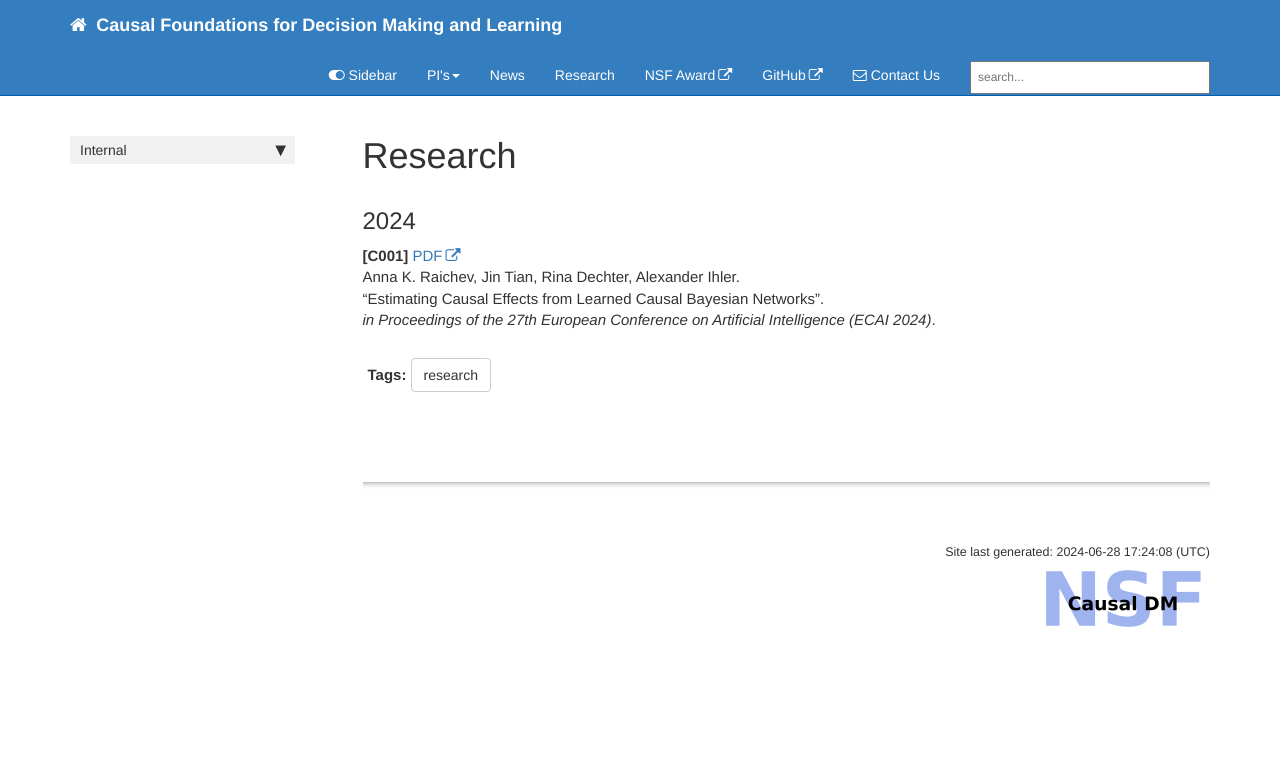
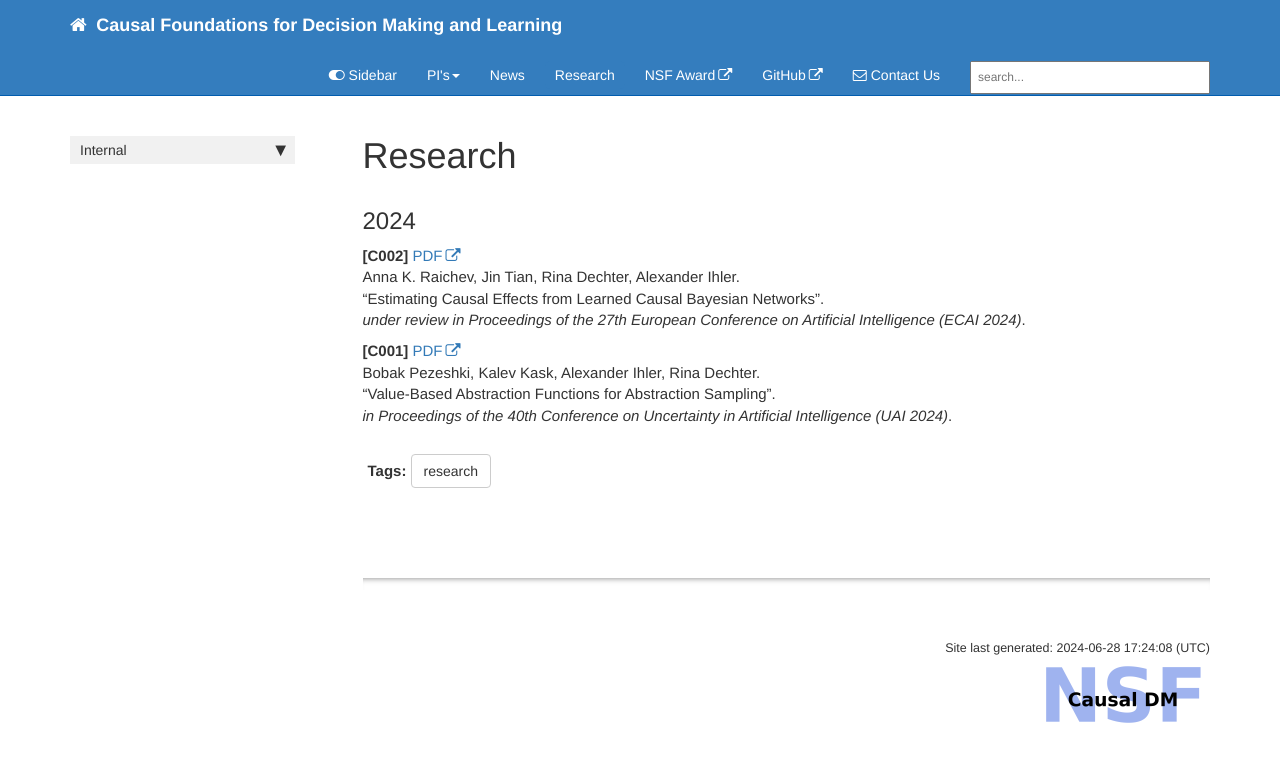
Before and after one commit to nsf-causal-dm/webhost-original, a Jekyll site: the page built from pages/research/research.md, in a window 1280 px wide. Shown: the top 762 px of the page. Built offline with Jekyll 4.4.1, drawn with Linux system fonts in a browser that asks for light colours; comment, search, counter and statistics services are not loaded.

Commit message:
added abstraction sampling

```diff
--- a/pages/research/research.md
+++ b/pages/research/research.md
@@ -10,7 +10,12 @@ toc: false
 
 ## 2024
 
-**[C001]** [PDF](https://drive.google.com/file/d/1we4Exee_2RtRWagbMPzSwbqp08EIzeVI/view?usp=sharing) \\
+**[C002]** [PDF](https://drive.google.com/file/d/1we4Exee_2RtRWagbMPzSwbqp08EIzeVI/view?usp=sharing) \\
 Anna K. Raichev, Jin Tian, Rina Dechter, Alexander Ihler. \\
 "Estimating Causal Effects from Learned Causal Bayesian Networks". \\
-*in Proceedings of the 27th European Conference on Artificial Intelligence (ECAI 2024)*.
+*under review in Proceedings of the 27th European Conference on Artificial Intelligence (ECAI 2024)*.
+
+**[C001]** [PDF](https://ics.uci.edu/~dechter/publications/r278.pdf) \\
+Bobak Pezeshki, Kalev Kask, Alexander Ihler, Rina Dechter. \\
+"Value-Based Abstraction Functions for Abstraction Sampling". \\
+*in Proceedings of the 40th Conference on Uncertainty in Artificial Intelligence (UAI 2024)*.
```
